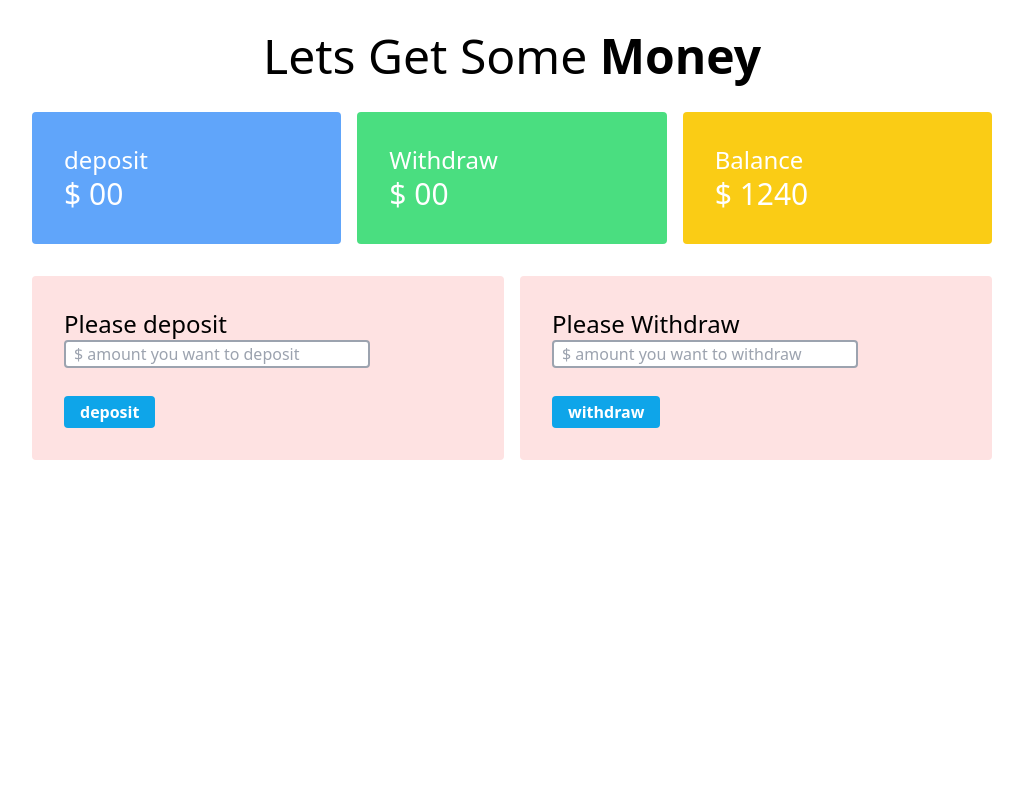
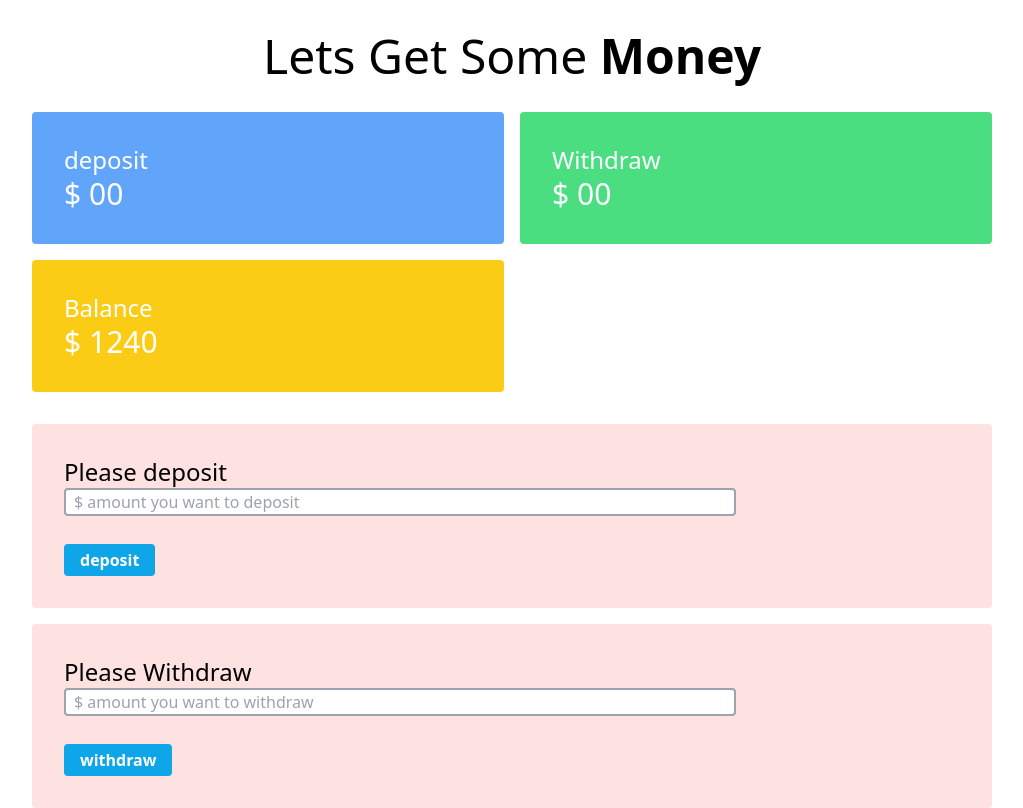
Before and after one commit to fazlay26/baap-er-bank, a plain HTML site: page banking.html in a window 1280 px wide. Shown: the whole page, without its empty margins (128-1151 px from the left). Drawn offline with nearby package versions, Linux system fonts and the light colour scheme.

Commit message:
try-some-responsive

```diff
--- a/banking.html
+++ b/banking.html
@@ -15,7 +15,7 @@
     </header>
     <main class="w-3/4 mx-auto">
         <section class="mt-8 ">
-            <div class="grid grid-cols-3 gap-4">
+            <div class="grid grid-cols-3 gap-4 sm:grid-cols-2">
                 <div class="bg-blue-400 p-8 rounded text-white">
                     <h3 class="text-2xl">deposit</h3>
                     <h4 class="text-3xl">$ <span id="deposit-total">00</span> </h4>
@@ -34,7 +34,7 @@
         </section>
 
         <section class="mt-8 ">
-            <div class="grid grid-cols-2 gap-4">
+            <div class="grid grid-cols-2 gap-4 sm:grid-cols-1">
                 <div class="bg-red-100 p-8 rounded">
                     <h4 class="text-2xl">Please deposit</h4>
                     <div>
```
